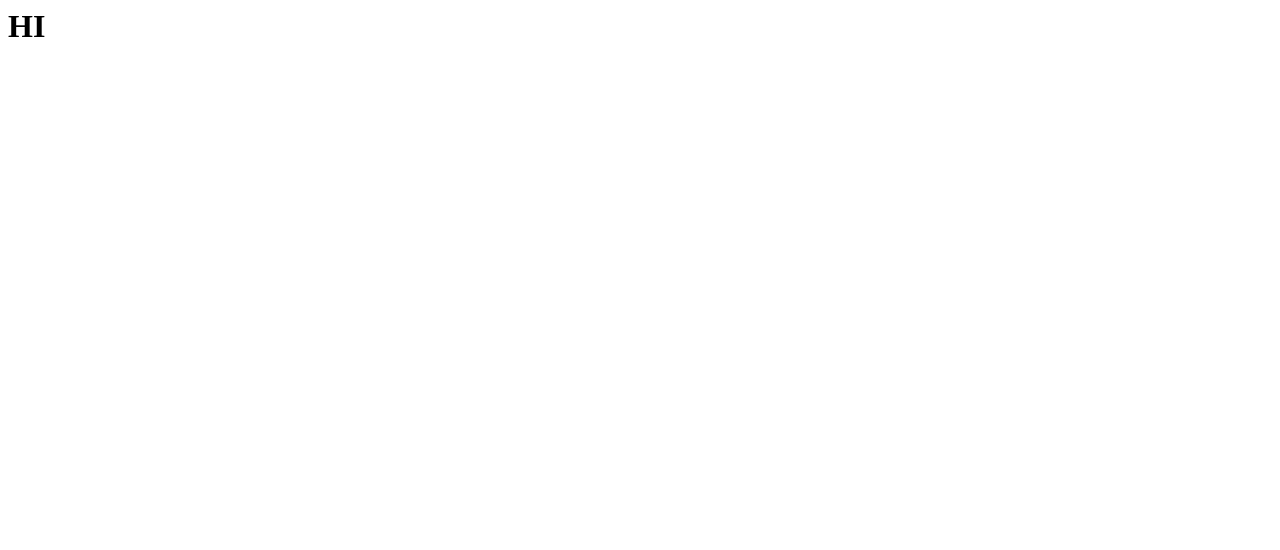
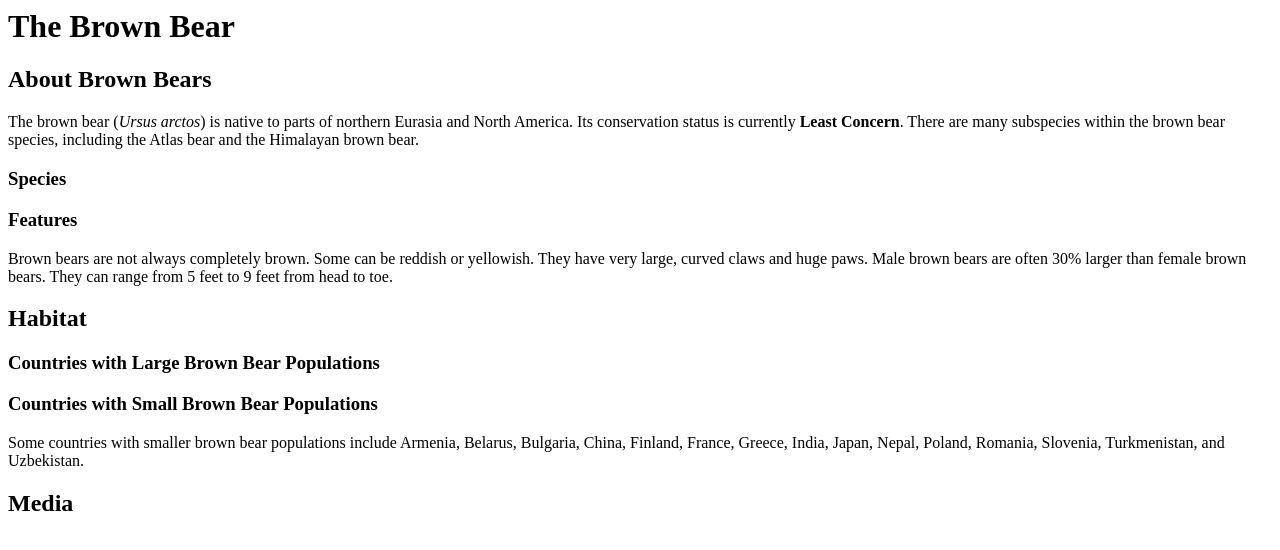
Before and after one commit to Anish47180/anish47180.github.io, a plain HTML site: page index.html in a window 1280 px wide. Drawn offline with Linux system fonts and the light colour scheme.

Commit message:
Update index.html

```diff
--- a/index.html
+++ b/index.html
@@ -1,3 +1,34 @@
 <!doctype html/>
-
-<h1> HI </h1>
+<body>
+  <h1>The Brown Bear</h1>
+  <div id="introduction">
+    <h2>About Brown Bears</h2>
+    <p>
+      The brown bear (<em>Ursus arctos</em>) is native to parts of northern Eurasia and
+      North America. Its conservation status is currently <strong>Least Concern</strong>. There
+      are many subspecies within the brown bear species, including the Atlas
+      bear and the Himalayan brown bear.
+    </p>
+    <h3>Species</h3>
+    <h3>Features</h3>
+    <p>
+      Brown bears are not always completely brown. Some can be reddish or
+      yellowish. They have very large, curved claws and huge paws. Male brown
+      bears are often 30% larger than female brown bears. They can range from 5
+      feet to 9 feet from head to toe.
+    </p>
+  </div>
+  <div id="habitat">
+    <h2>Habitat</h2>
+    <h3>Countries with Large Brown Bear Populations</h3>
+    <h3>Countries with Small Brown Bear Populations</h3>
+    <p>
+      Some countries with smaller brown bear populations include Armenia,
+      Belarus, Bulgaria, China, Finland, France, Greece, India, Japan, Nepal,
+      Poland, Romania, Slovenia, Turkmenistan, and Uzbekistan.
+    </p>
+  </div>
+  <div id="media">
+    <h2>Media</h2>
+  </div>
+</body>
```
